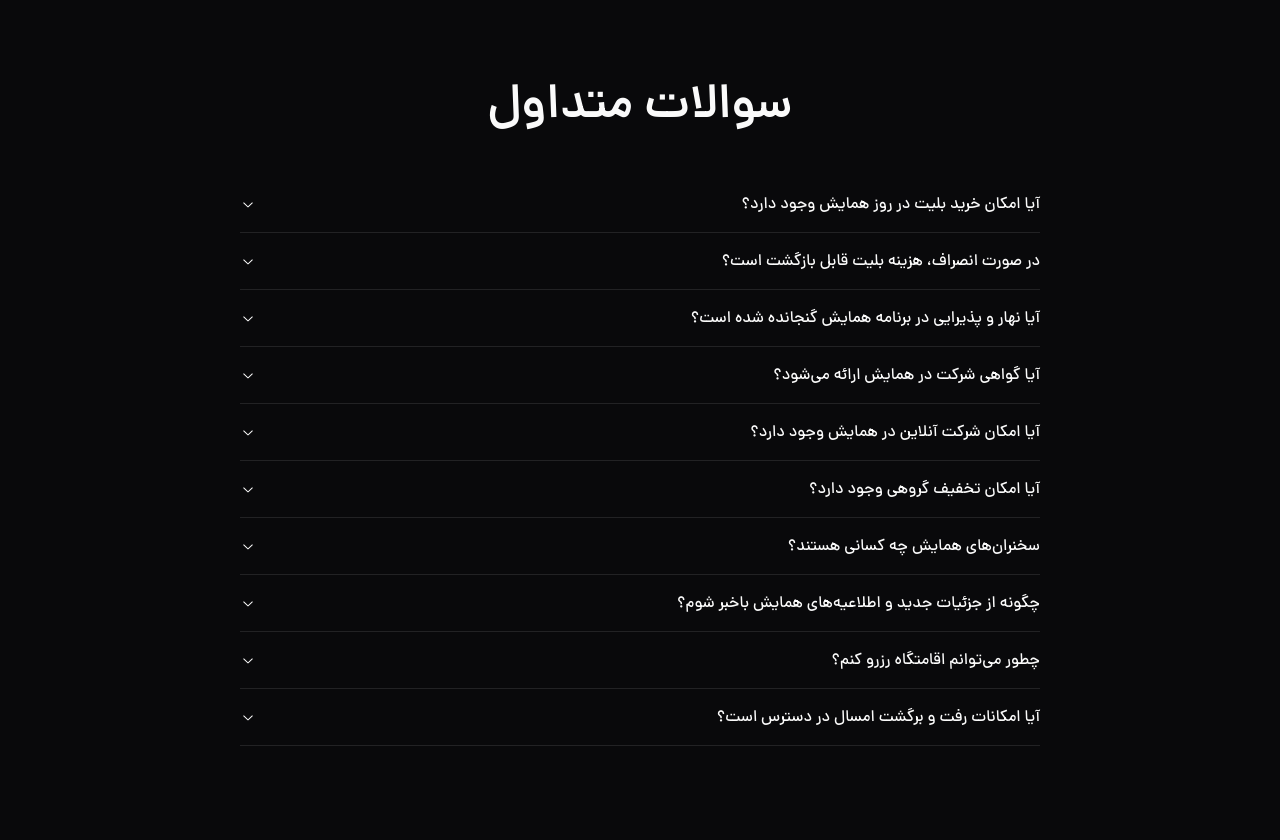
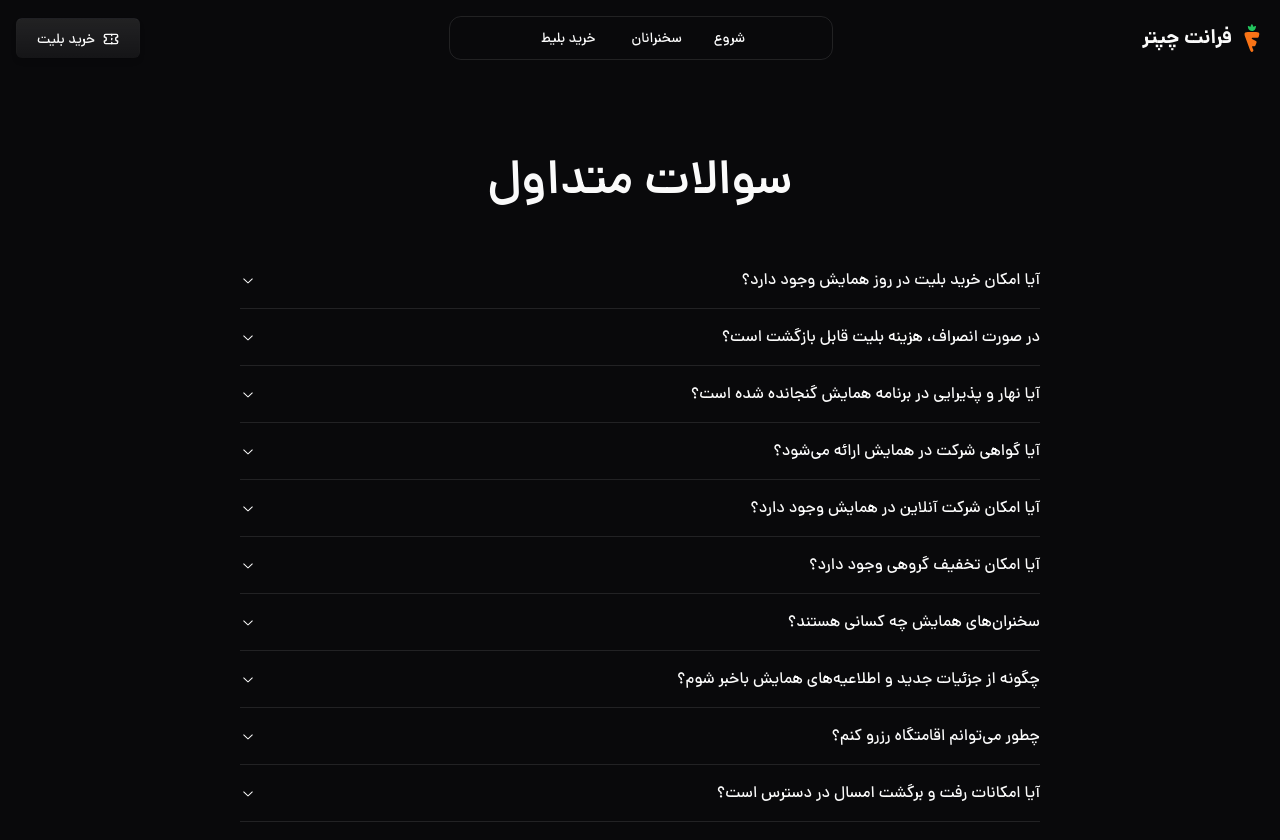
Before and after one commit to frontChapter/NextJS, a Next.js app: page / in a window 1280 px wide. Shown: the top 840 px of the page. Built offline with nearby package versions, Linux system fonts and the light colour scheme.

Commit message:
feat: update page

```diff
--- a/src/app/page.tsx
+++ b/src/app/page.tsx
@@ -1,8 +1,10 @@
+import TopNavigation from "./components/top-navigation/top-navigation";
 import FAQ from "@/app/components/FAQ/FAQ";
 
 export default function Home() {
   return (
     <>
+      <TopNavigation />
       <FAQ />
     </>
   );
```
